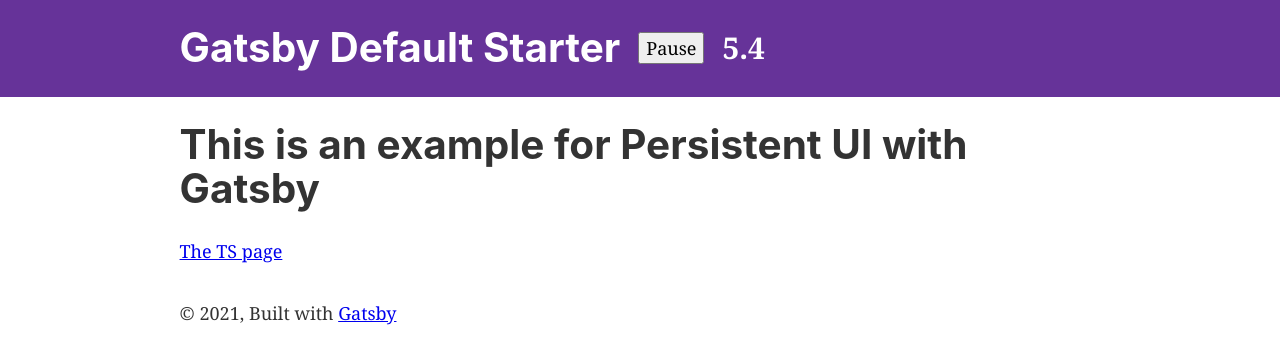
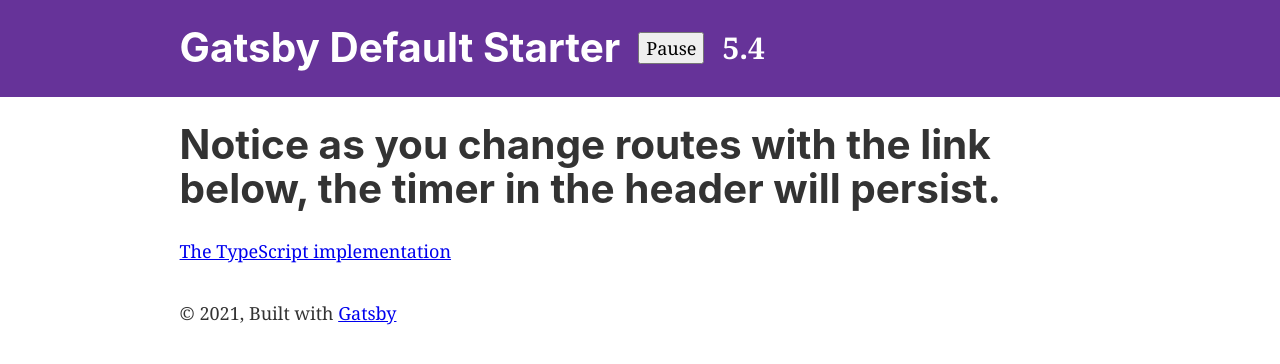
Before and after one commit to miles-crighton/gatsby-persistent-ui, a Gatsby site: page / in a window 1280 px wide. Built offline with nearby package versions, Linux system fonts and the light colour scheme; Gatsby itself is replaced by a stand-in of ours.

Commit message:
Update project meta details

```diff
--- a/src/pages/index.js
+++ b/src/pages/index.js
@@ -17,10 +17,11 @@
   return (
     <>
       <h1>
-        This is an example for <a>Persistent UI with Gatsby</a>
+        Notice as you change routes with the link below, the timer in the header
+        will persist.
       </h1>
       <p>
-        <Link to="/typed/">The TS page</Link> <br />
+        <Link to="/typed/">The TypeScript implementation</Link> <br />
       </p>
     </>
   )
```
Also changed, not shown: package.json (+5 -5 lines).
